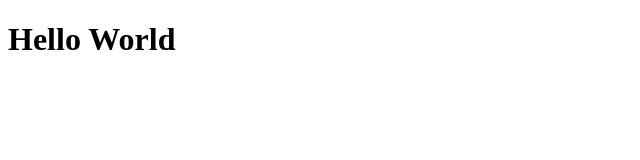
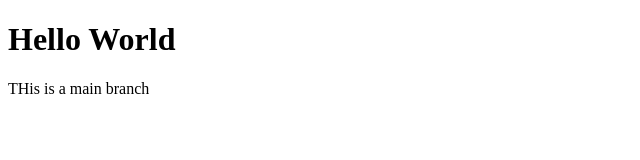
Before and after one commit to aquibj0/skillvalley-cohrot, a plain HTML site: page index.html in a window 1280 px wide. Shown: the whole page, without its empty margins (0-640 px from the left). Drawn offline with Linux system fonts and the light colour scheme.

Commit message:
Added description to the heaidng

```diff
--- a/index.html
+++ b/index.html
@@ -8,5 +8,6 @@
 </head>
 <body>
     <h1>Hello World</h1>
+    <p>THis is a main branch</p>
 </body>
 </html>
```
